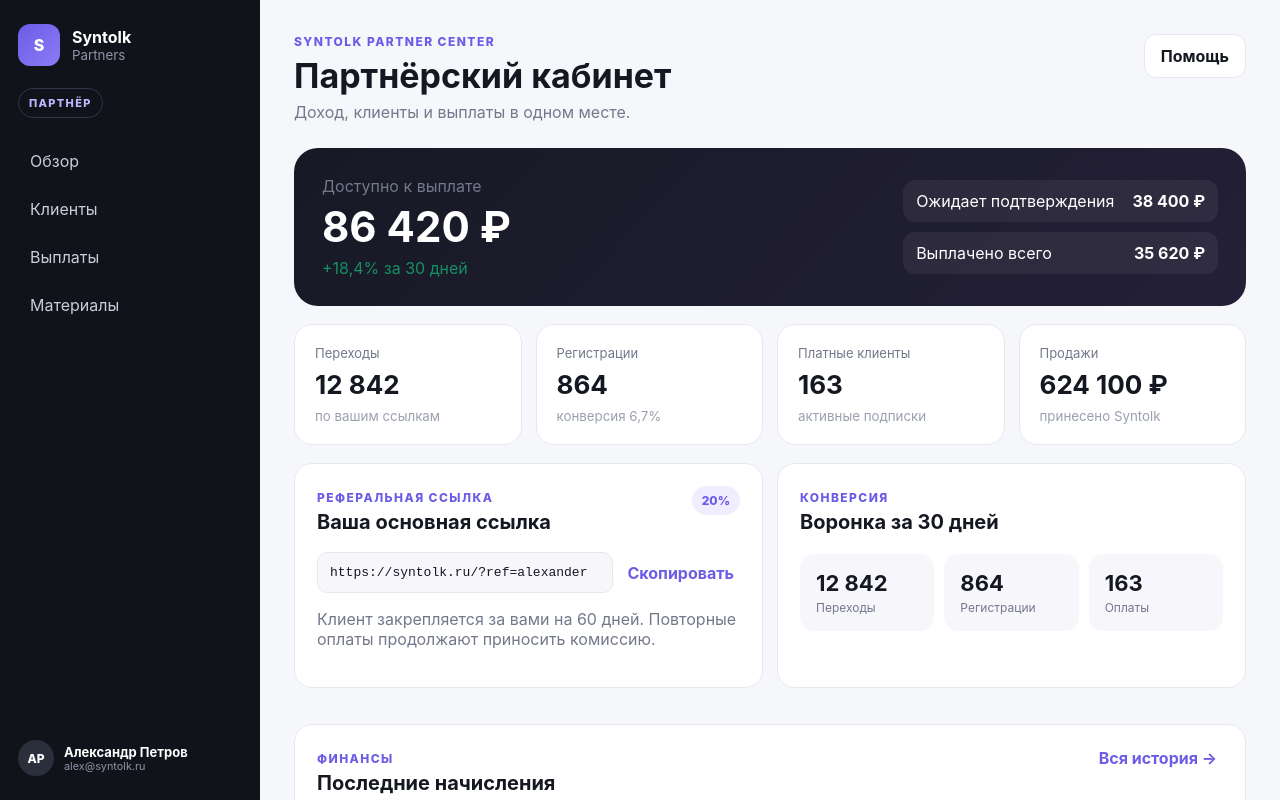
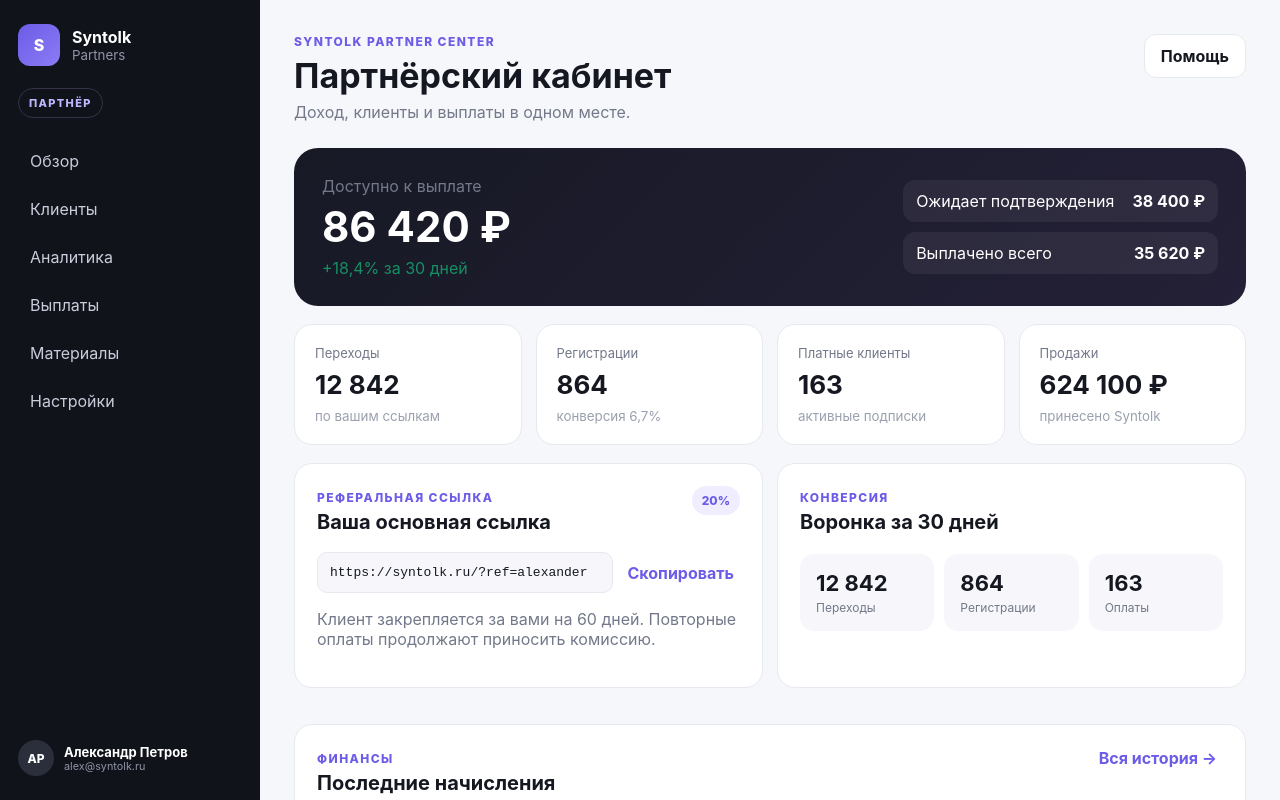
Before and after one commit to syntolkru-prog/Syntolk-partners-panel, a Next.js app: page /partner in a window 1280 px wide. Shown: the top 800 px of the page. Built offline with nearby package versions, Linux system fonts and the light colour scheme.

Commit message:
refactor: use complete CRM navigation

```diff
--- a/app/partner/page.tsx
+++ b/app/partner/page.tsx
@@ -1,16 +1,10 @@
 import { Shell, Money } from "@/components/shell";
+import { partnerNav } from "@/lib/navigation";
 import { commissions, partnerStats } from "@/lib/demo-data";
-
-const nav = [
-  { href: "/partner", label: "Обзор" },
-  { href: "/partner/referrals", label: "Клиенты" },
-  { href: "/partner/payouts", label: "Выплаты" },
-  { href: "/partner/resources", label: "Материалы" },
-];
 
 export default function PartnerPage() {
   return (
-    <Shell title="Партнёрский кабинет" subtitle="Доход, клиенты и выплаты в одном месте." nav={nav} role="ПАРТНЁР">
+    <Shell title="Партнёрский кабинет" subtitle="Доход, клиенты и выплаты в одном месте." nav={partnerNav} role="ПАРТНЁР">
       <section className="hero-panel">
         <div>
           <span className="muted">Доступно к выплате</span>
```
